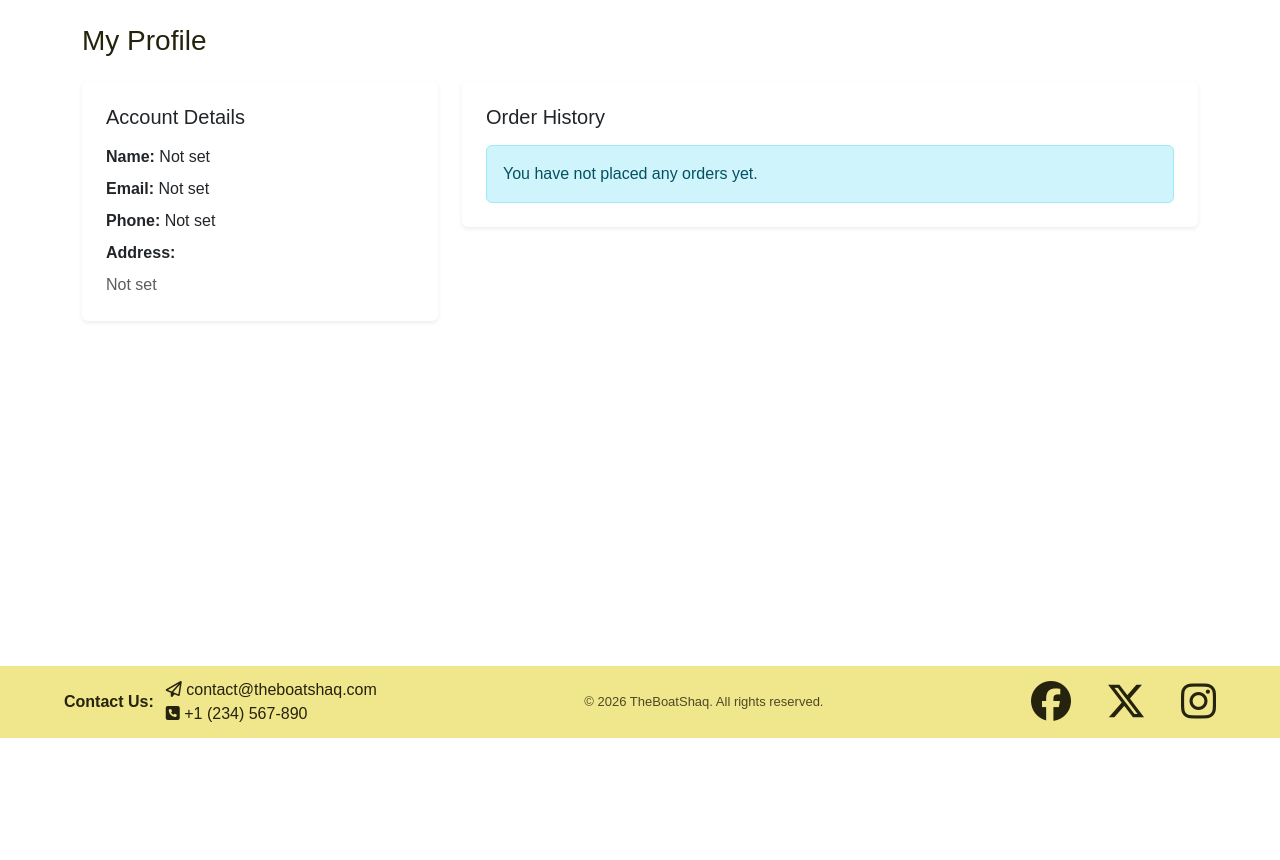
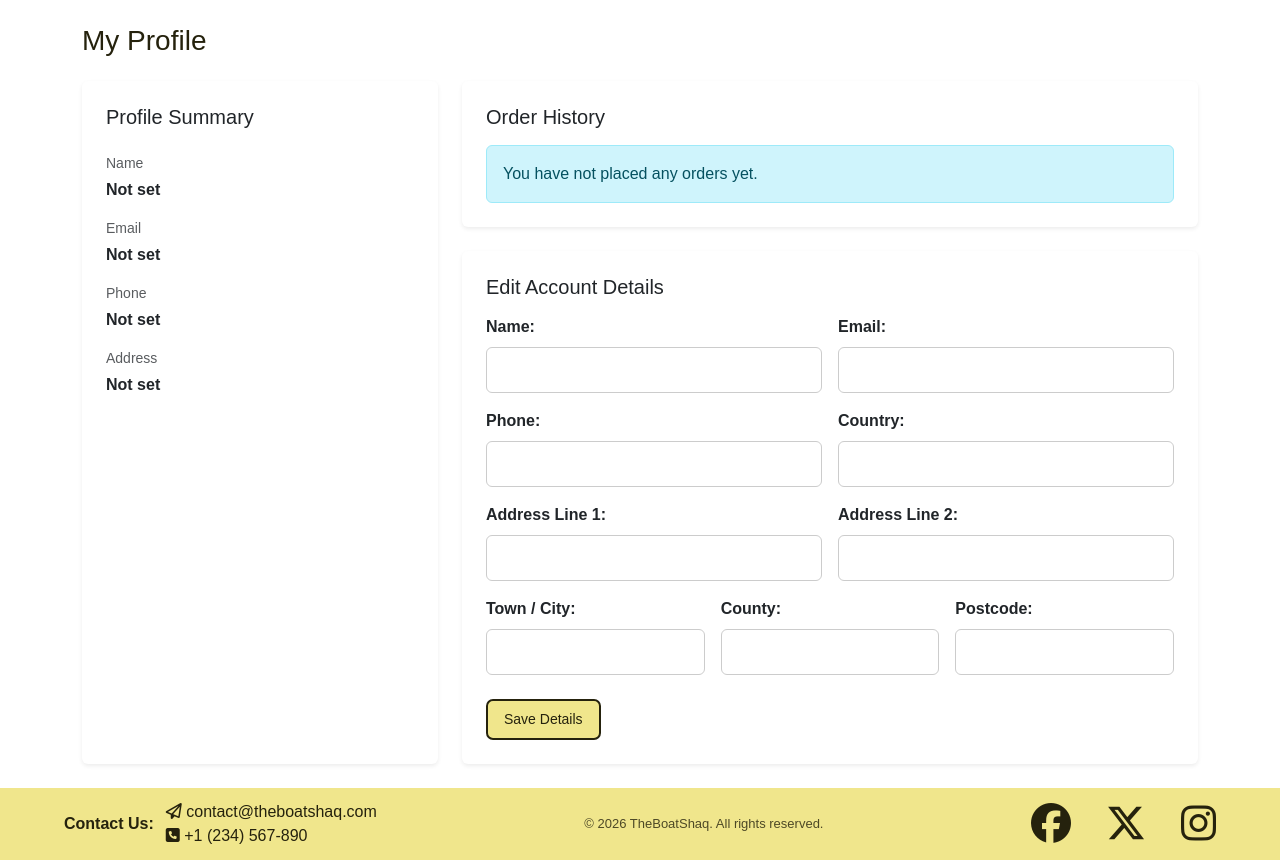
Before and after one commit to h7qju7ts/the_boat_shaq, a Django app: page /profiles/ in a window 1280 px wide. Shown: the part 62-922 px from the top of the page. Before the commit the page ends 800 px from the top, so only its background shows below. Run offline with Django 5.2, Linux system fonts and the light colour scheme; the visitor is signed in with stand-in values (Sample User, id 1); data comes from the database, SQL or seed files in the repository; data that the repository does not hold is empty; some libraries are stand-ins or nearby versions; some web fonts are replaced.

Commit message:
reorganized the profile page, updated profiles views , changed login redirect to home page

```diff
--- a/boat_shaq/settings.py
+++ b/boat_shaq/settings.py
@@ -129,7 +129,7 @@ ACCOUNT_SIGNUP_FIELDS = [
 ACCOUNT_EMAIL_VERIFICATION = "none"
 ACCOUNT_AUTHENTICATION_METHOD = "username_email"
 
-LOGIN_REDIRECT_URL = "/profiles/"
+LOGIN_REDIRECT_URL = "boats:home"
 LOGOUT_REDIRECT_URL = "boats:home"
 ACCOUNT_LOGOUT_REDIRECT_URL = "boats:home"
 LOGIN_URL = "account_login"
--- /dev/null
+++ b/profiles/forms.py
@@ -0,0 +1,17 @@
+from django import forms
+from .models import UserProfile
+
+class UserProfileForm(forms. ModelForm):
+    class Meta:
+        model = UserProfile
+        fields = [
+            "default_full_name",
+            "default_email",
+            "default_phone_number",
+            "default_street_address1",
+            "default_street_address2",
+            "default_town_or_city",
+            "default_county",
+            "default_postcode",
+            "default_country"
+        ]
--- a/profiles/views.py
+++ b/profiles/views.py
@@ -1,14 +1,33 @@
+from django.contrib import messages
 from django.contrib.auth.decorators import login_required
-from django.shortcuts import render
+from django.shortcuts import render, redirect
 from .models import UserProfile
+from .forms import UserProfileForm
+
 
 @login_required
 def profile(request):
     profile, created = UserProfile.objects.get_or_create(user=request.user)
+
+    if created and not profile.default_email:
+        profile.default_email = request.user.email
+        profile.default_full_name = request.user.get_full_name()
+        profile.save()
+
+    if request.method == "POST":
+        form = UserProfileForm(request.POST, instance=profile)
+        if form.is_valid():
+            form.save()
+            messages.success(request, "Profile updated successfully.")
+            return redirect("profiles:profile")
+    else:
+        form = UserProfileForm(instance=profile)
+
     orders = profile.orders.all().order_by("-date")
 
     context = {
         "profile": profile,
+        "form": form,
         "orders": orders,
     }
     return render(request, "profiles/profile.html", context)
--- a/templates/profiles/profile.html
+++ b/templates/profiles/profile.html
@@ -12,33 +12,32 @@
 
     <div class="row g-4">
 
-    <!-- ===== PROFILE DETAILS COLUMN ===== -->
+        <!-- ===== PROFILE SUMMARY COLUMN ===== -->
         <div class="col-12 col-lg-4">
-      <div class="card shadow-sm border-0">
+
+            <div class="card shadow-sm border-0 h-100">
                 <div class="card-body p-4">
 
-          <!-- ===== PROFILE DETAILS HEADING ===== -->
-          <h2 class="h5 mb-3">Account Details</h2>
+                    <h2 class="h5 mb-4">Profile Summary</h2>
 
-          <!-- ===== PROFILE DETAILS LIST ===== -->
-          <p class="mb-2">
-            <strong>Name:</strong>
+                    <p class="text-muted small mb-1">Name</p>
+                    <p class="fw-semibold">
                         {{ profile.default_full_name|default:"Not set" }}
                     </p>
 
-          <p class="mb-2">
-            <strong>Email:</strong>
+                    <p class="text-muted small mb-1">Email</p>
+                    <p class="fw-semibold">
                         {{ profile.default_email|default:"Not set" }}
                     </p>
 
-          <p class="mb-2">
-            <strong>Phone:</strong>
+                    <p class="text-muted small mb-1">Phone</p>
+                    <p class="fw-semibold">
                         {{ profile.default_phone_number|default:"Not set" }}
                     </p>
 
-          <!-- ===== ADDRESS SECTION ===== -->
-          <p class="mb-2"><strong>Address:</strong></p>
-          <p class="text-muted mb-0">
+                    <p class="text-muted small mb-1">Address</p>
+                    <p class="fw-semibold mb-0">
+
                         {% if profile.default_street_address1 %}
                             {{ profile.default_street_address1 }}<br>
                         {% endif %}
@@ -66,27 +65,29 @@
                         {% if not profile.default_street_address1 and not profile.default_street_address2 and not profile.default_town_or_city and not profile.default_county and not profile.default_postcode and not profile.default_country %}
                             Not set
                         {% endif %}
+
                     </p>
 
                 </div>
             </div>
+
         </div>
 
-    <!-- ===== ORDER HISTORY COLUMN ===== -->
+
+        <!-- ===== MAIN DASHBOARD COLUMN ===== -->
         <div class="col-12 col-lg-8">
-      <div class="card shadow-sm border-0">
+
+            <!-- ===== ORDER HISTORY CARD ===== -->
+            <div class="card shadow-sm border-0 mb-4">
                 <div class="card-body p-4">
 
-          <!-- ===== ORDER HISTORY HEADING ===== -->
                     <h2 class="h5 mb-3">Order History</h2>
 
                     {% if orders %}
 
-            <!-- ===== ORDER HISTORY TABLE ===== -->
                         <div class="table-responsive">
                             <table class="table align-middle">
 
-                <!-- ===== TABLE HEADER ===== -->
                                 <thead>
                                     <tr>
                                         <th>Order</th>
@@ -96,24 +97,26 @@
                                     </tr>
                                 </thead>
 
-                <!-- ===== TABLE BODY ===== -->
                                 <tbody>
                                     {% for order in orders %}
                                         <tr>
 
-                      <!-- ===== ORDER NUMBER ===== -->
                                             <td>#{{ order.id }}</td>
 
-                      <!-- ===== ORDER DATE ===== -->
-                      <td>{{ order.date|date:"d M Y, H:i" }}</td>
+                                            <td>
+                                                {{ order.date|date:"d M Y, H:i" }}
+                                            </td>
 
-                      <!-- ===== ORDER TOTAL ===== -->
-                      <td>£{{ order.order_total }}</td>
+                                            <td>
+                                                £{{ order.order_total }}
+                                            </td>
 
-                      <!-- ===== ORDER ITEMS ===== -->
                                             <td>
                                                 {% for item in order.lineitems.all %}
-                          {{ item.boat.name }} x {{ item.quantity }}{% if not forloop.last %}<br>{% endif %}
+                                                    {{ item.boat.name }} x {{ item.quantity }}
+                                                    {% if not forloop.last %}
+                                                        <br>
+                                                    {% endif %}
                                                 {% endfor %}
                                             </td>
 
@@ -126,7 +129,6 @@
 
                     {% else %}
 
-            <!-- ===== EMPTY ORDER HISTORY MESSAGE ===== -->
                         <div class="alert alert-info mb-0">
                             You have not placed any orders yet.
                         </div>
@@ -135,8 +137,80 @@
 
                 </div>
             </div>
+
+
+            <!-- ===== EDIT ACCOUNT DETAILS CARD ===== -->
+            <div class="card shadow-sm border-0">
+                <div class="card-body p-4">
+
+                    <h2 class="h5 mb-3">Edit Account Details</h2>
+
+                    <form method="POST">
+                        {% csrf_token %}
+
+                        <div class="row g-3">
+
+                            <div class="col-md-6">
+                                <label class="form-label"><strong>Name:</strong></label>
+                                {{ form.default_full_name }}
+                            </div>
+
+                            <div class="col-md-6">
+                                <label class="form-label"><strong>Email:</strong></label>
+                                {{ form.default_email }}
+                            </div>
+
+                            <div class="col-md-6">
+                                <label class="form-label"><strong>Phone:</strong></label>
+                                {{ form.default_phone_number }}
+                            </div>
+
+                            <div class="col-md-6">
+                                <label class="form-label"><strong>Country:</strong></label>
+                                {{ form.default_country }}
+                            </div>
+
+                            <div class="col-md-6">
+                                <label class="form-label"><strong>Address Line 1:</strong></label>
+                                {{ form.default_street_address1 }}
+                            </div>
+
+                            <div class="col-md-6">
+                                <label class="form-label"><strong>Address Line 2:</strong></label>
+                                {{ form.default_street_address2 }}
+                            </div>
+
+                            <div class="col-md-4">
+                                <label class="form-label"><strong>Town / City:</strong></label>
+                                {{ form.default_town_or_city }}
+                            </div>
+
+                            <div class="col-md-4">
+                                <label class="form-label"><strong>County:</strong></label>
+                                {{ form.default_county }}
+                            </div>
+
+                            <div class="col-md-4">
+                                <label class="form-label"><strong>Postcode:</strong></label>
+                                {{ form.default_postcode }}
                             </div>
 
                         </div>
+
+                        <div class="mt-4">
+                            <button type="submit" class="btn btn-secondary">
+                                Save Details
+                            </button>
+                        </div>
+
+                    </form>
+
+                </div>
+            </div>
+
+        </div>
+
+    </div>
+
 </section>
 {% endblock %}
```
Lines whose indentation alone changed are shown as unchanged.
